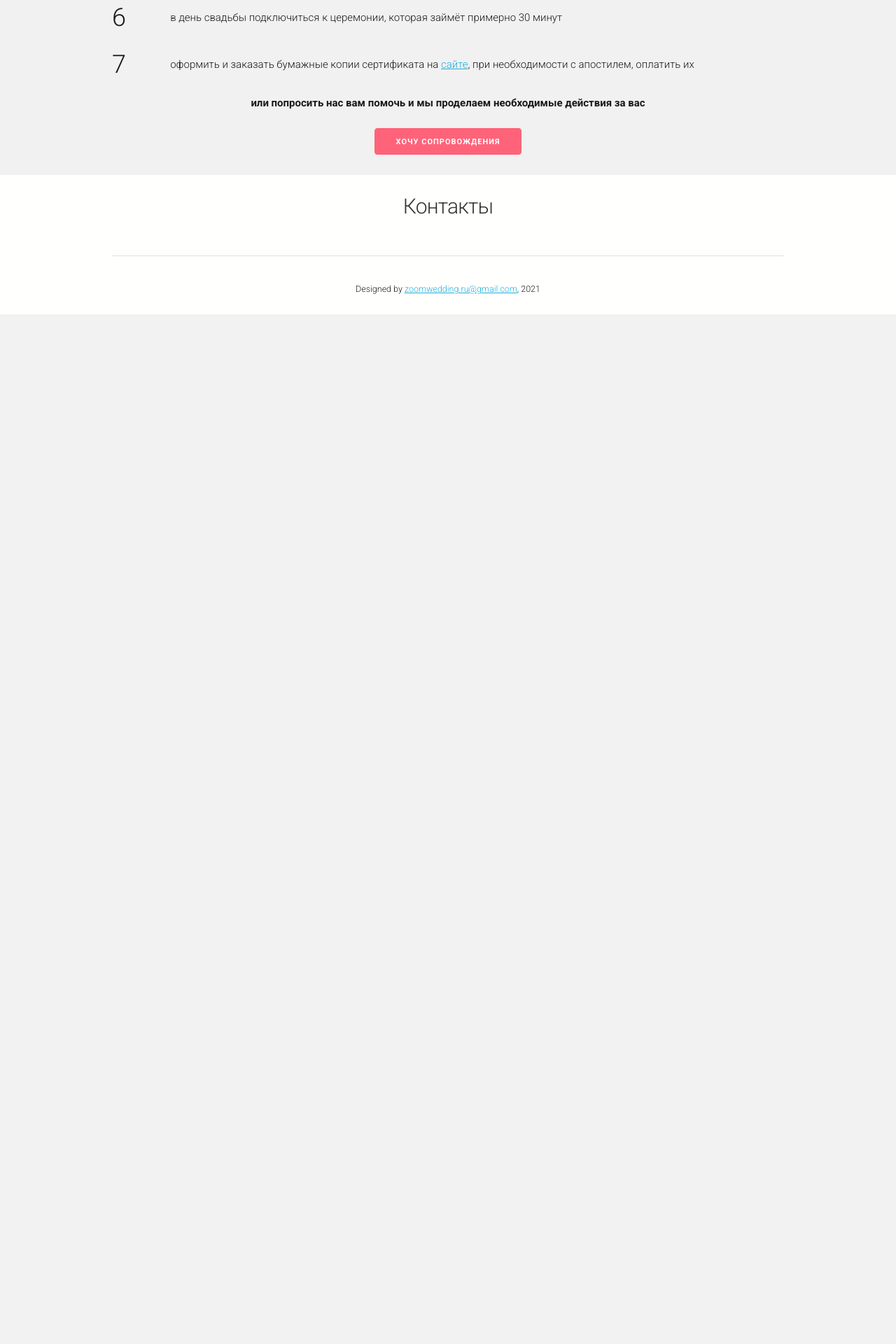
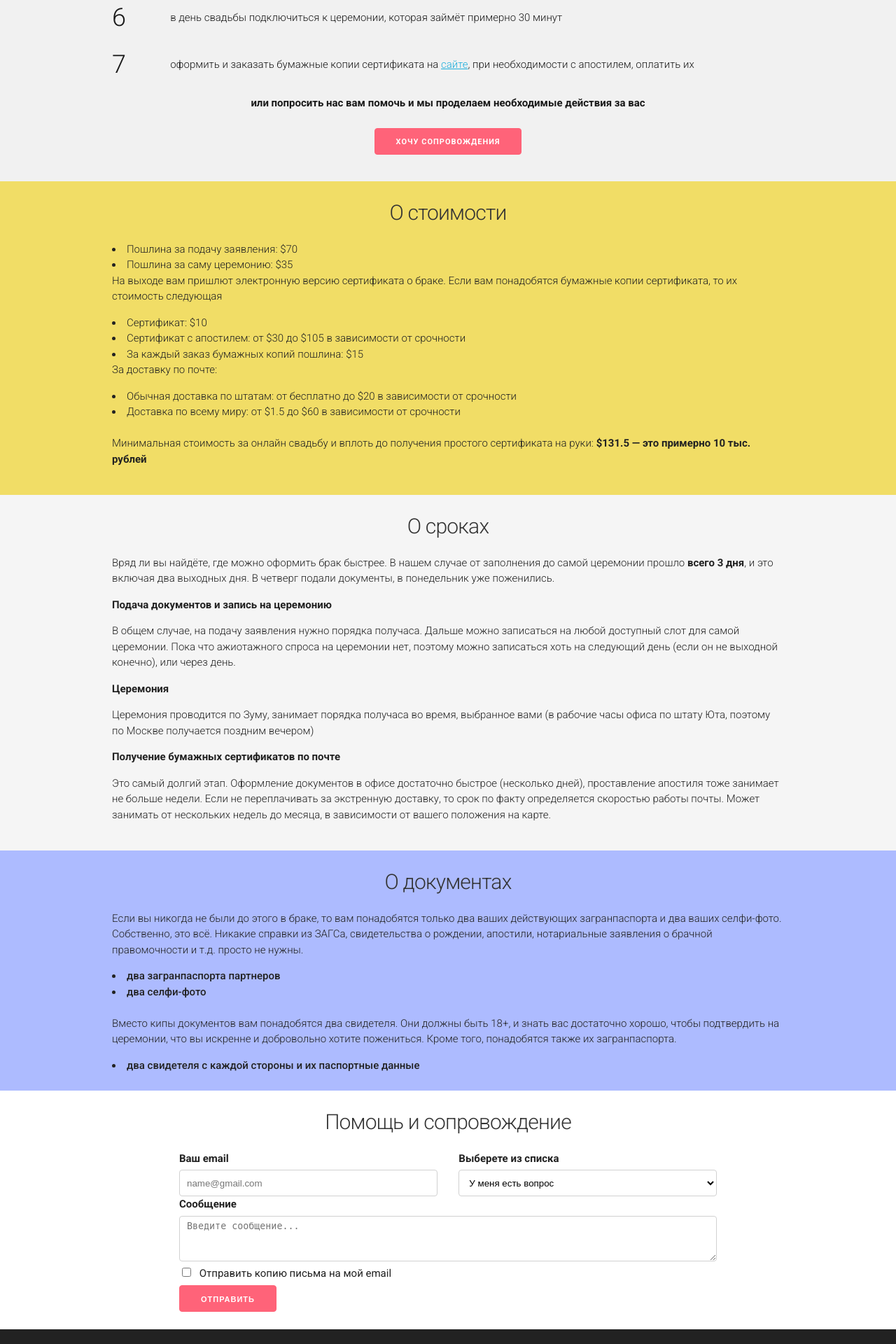
Before and after one commit to zoomwedding/zoomwedding.github.io, a PHP site: page / in a window 1280 px wide. Shown: the part 2158-4078 px from the top of the page at 70% size. Before the commit the page ends 2607 px from the top, so only its background shows below. Run offline with PHP 8.4, Linux system fonts and the light colour scheme; some libraries are stand-ins or nearby versions.

Commit message:
text pages done

```diff
--- a/css/custom.css
+++ b/css/custom.css
@@ -49,14 +49,35 @@ html, body {
 }
 
 .page-5 {
-    background-color: #f5f5f5;
+    background-color: #f1dd66;
     font-weight: 300;
     padding-top: 25px;
     padding-bottom: 25px;
 }
 
 .page-6 {
-	background-color: #fffffe;
+	background-color: #f5f5f5;
+	font-weight: 300;
+	padding-top: 25px;
+	padding-bottom: 25px;
+}
+
+.page-7 {
+	background-color: #4a69ff73;
+	font-weight: 300;
+	padding-top: 25px;
+	padding-bottom: 25px;
+}
+
+.page-8 {
+	background-color: #ffffff;
+	font-weight: 300;
+	padding-top: 25px;
+	padding-bottom: 25px;
+}
+
+.page-9 {
+	background-color: #222;
 	font-weight: 300;
 	padding-top: 25px;
 	padding-bottom: 25px;
@@ -117,6 +138,10 @@ html, body {
 	text-align: center;
 }
 
+.middle-w-text {
+	font-weight: 450;
+}
+
 .photo {
 	border-radius: 80px;
 	width: 140px;
@@ -147,7 +172,7 @@ html, body {
 	color: #3e3e3e;
 }
 
-.job {
+/*.job {
 	margin-bottom: 0.7rem;
 	color: #353535;
 	font-weight: 300;
@@ -199,7 +224,7 @@ html, body {
     display: block;
     margin-left: auto;
     margin-right: auto
-}
+}*/
 
 .img-01 {
 	max-height: 75px;
@@ -217,7 +242,7 @@ html, body {
 
 .sup-button {
 	margin-top: 1%;
-	margin-bottom: 3%;
+	margin-bottom: 4%;
 }
 
 .img-1 {
@@ -226,14 +251,20 @@ html, body {
 	border: 1px solid #dadada;
 }
 
-.img-l {text-align: right;}
+.foot {
+	float: right;
+    margin-top: 3%;
+    width: auto;
+}
+
+/*.img-l {text-align: right;}
 .wrapper {padding-bottom: 25px;}
 .contacts {font-size: 1.5rem; font-size: 3em; letter-spacing: 0.2em; text-align: center;}
 .foot {text-align: center;}
-.phone {font-size: 0.55em; letter-spacing: normal;}
-
+.phone {font-size: 0.55em; letter-spacing: normal;}*/
+/*
 .project {padding-top: 20px;}
-.project-2 {padding-bottom: 25px;}
+.project-2 {padding-bottom: 25px;}*/
 
 /*MOBILE
 ...............................................................*/
@@ -246,17 +277,19 @@ html, body {
 	.wrapper {display: table;}
 	.content-left {display: table-footer-group; text-align: left; padding-left: 0;}
 	.content-right {padding-right: 0;}
-	.img-l {display: table-header-group; float: none; text-align: center;}
-	.img-mob {text-align: center;}
-	.contact-icon {width: 13.3333333333%;}
+/*	.img-l {display: table-header-group; float: none; text-align: center;}
+	.img-mob {text-align: center;}*/
+/*	.contact-icon {width: 13.3333333333%;}
 	.contact-text {width: 82.6666666667%;}
 	.contacts {text-align: center; letter-spacing: 0.1em; padding-top: 0%; padding-left: 0%;}
-	.phone {font-size: 0.5em}
+	.phone {font-size: 0.5em}*/
 	.one.col.logotype-block {width: 80px; margin-left: 4%}
 	.eleven.col.logotype-text-block {width: auto; margin-left: 1%;}
+	.foot.six.col {width: auto;}
 }
 
 @media (max-width: 550px) {
 	.img-01 {max-width: 70%}
 	.main-button {margin-top: 6%;}
+	.foot.six.col {width: auto; margin-top: 6%;}
 }
--- a/index.html
+++ b/index.html
@@ -13,34 +13,6 @@
 	<script src="https://code.jquery.com/jquery-2.2.4.min.js" integrity="sha256-BbhdlvQf/xTY9gja0Dq3HiwQF8LaCRTXxZKRutelT44=" crossorigin="anonymous"></script>
 	<script src="https://code.jquery.com/ui/1.11.4/jquery-ui.min.js" integrity="sha256-xNjb53/rY+WmG+4L6tTl9m6PpqknWZvRt0rO1SRnJzw=" crossorigin="anonymous"></script>
 	<script src="https://use.fontawesome.com/12100a7f0e.js"></script>
-	<!-- Yandex.Metrika counter -->
-	<script type="text/javascript">
-		(function (d, w, c) {
-			(w[c] = w[c] || []).push(function() {
-				try {
-					w.yaCounter39498075 = new Ya.Metrika({
-						id:39498075,
-						clickmap:true,
-						trackLinks:true,
-						accurateTrackBounce:true
-					});
-				} catch(e) { }
-			});
-
-			var n = d.getElementsByTagName("script")[0],
-			s = d.createElement("script"),
-			f = function () { n.parentNode.insertBefore(s, n); };
-			s.type = "text/javascript";
-			s.async = true;
-			s.src = "https://mc.yandex.ru/metrika/watch.js";
-
-			if (w.opera == "[object Opera]") {
-				d.addEventListener("DOMContentLoaded", f, false);
-			} else { f(); }
-		})(document, window, "yandex_metrika_callbacks");
-	</script>
-	<noscript><div><img src="https://mc.yandex.ru/watch/39498075" style="position:absolute; left:-9999px;" alt="" /></div></noscript>
-	<!-- /Yandex.Metrika counter -->
 </head>
 
 <body>
@@ -189,35 +161,133 @@
 		</div>
 	</div>
 
+	<div class="page-5">
+		<div class="container">
+			<div class="row">
+				<div class="twelve col tit">
+					<h4>О стоимости</h4>
+				</div>
+			</div>
+
+			<div class="row">
+				<div class="twelve col">
+					<li>Пошлина за подачу заявления: $70 </li>
+					<li>Пошлина за саму церемонию: $35</li>
+					<p>На выходе вам пришлют электронную версию сертификата о браке. Если вам понадобятся бумажные копии сертификата, то их стоимость следующая </p>
+					<li>Сертификат: $10</li>
+					<li>Сертификат с апостилем: от $30 до $105 в зависимости от срочности</li>
+					<li>За каждый заказ бумажных копий пошлина: $15</li>
+					<p>За доставку по почте:</p>
+					<li>Обычная доставка по штатам: от бесплатно до $20 в зависимости от срочности</li>
+					<li>Доставка по всему миру: от $1.5 до $60 в зависимости от срочности</li>
+					<br>
+					<p>Минимальная стоимость за онлайн свадьбу и вплоть до получения простого сертификата на руки: <b>$131.5 — это примерно 10 тыс. рублей</b></p>
+				</div>
+			</div>
+
+		</div>
+	</div>
+
 	<div class="page-6">
 		<div class="container">
 			<div class="row">
 				<div class="twelve col tit">
-					<h4>Контакты</h4>
+					<h4>О сроках</h4>
 				</div>
 			</div>
 
-			<div class="row foot">
-				<hr>
+			<div class="row">
+				<div class="twelve col">
+					<p>Вряд ли вы найдёте, где можно оформить брак быстрее. В нашем случае от заполнения до самой церемонии прошло <b>всего 3 дня</b>, и это включая два выходных дня. В четверг подали документы, в понедельник уже поженились.</p>
+					<p><b>Подача документов и запись на церемонию</b></p>
+					<p>В общем случае, на подачу заявления нужно порядка получаса. Дальше можно записаться на любой доступный слот для самой церемонии. Пока что ажиотажного спроса на церемонии нет, поэтому можно записаться хоть на следующий день (если он не выходной конечно), или через день.</p>
+					<p><b>Церемония</b></p>
+					<p>Церемония проводится по Зуму, занимает порядка получаса во время, выбранное вами (в рабочие часы офиса по штату Юта, поэтому по Москве получается поздним вечером)</p>
+					<p><b>Получение бумажных сертификатов по почте</b></p>
+					<p>Это самый долгий этап. Оформление документов в офисе достаточно быстрое (несколько дней), проставление апостиля тоже занимает не больше недели. Если не переплачивать за экстренную доставку, то срок по факту определяется скоростью работы почты. Может занимать от нескольких недель до месяца, в зависимости от вашего положения на карте.</p>
+				</div>
+			</div>
+
+		</div>
+	</div>
+
+	<div class="page-7">
+		<div class="container">
+			<div class="row">
+				<div class="twelve col tit">
+					<h4>О документах</h4>
+				</div>
+			</div>
+
+			<div class="row">
+				<div class="twelve col">
+					<p>Если вы никогда не были до этого в браке, то вам понадобятся только два ваших действующих загранпаспорта и два ваших селфи-фото. Собственно, это всё. Никакие справки из ЗАГСа, свидетельства о рождении, апостили, нотариальные заявления о брачной правомочности и т.д. просто не нужны.</p>
+					<li class="middle-w-text">два загранпаспорта партнеров</li>
+					<li class="middle-w-text">два селфи-фото</li>
+					<br>
+					<p>Вместо кипы документов вам понадобятся два свидетеля. Они должны быть 18+, и знать вас достаточно хорошо, чтобы подтвердить на церемонии, что вы искренне и добровольно хотите пожениться. Кроме того, понадобятся также их загранпаспорта.</p>
+					<li class="middle-w-text">два свидетеля с каждой стороны и их паспортные данные</li>
+				</div>
+			</div>
+
+		</div>
+	</div>
+
+	<div class="page-8">
+		<div class="container">
+			<div class="row">
+				<div class="twelve col tit">
+					<h4>Помощь и сопровождение</h4>
+				</div>
+			</div>
+
+			<div class="container">
+
+				<form>
+
+				  <div class="row">
+				    <div class="six col">
+				      <label for="exampleEmailInput">Ваш email</label>
+				      <input class="utilite-full" type="email" placeholder="name@gmail.com" id="exampleEmailInput">
+				    </div>
+				    <div class="six col">
+				      <label for="exampleRecipientInput">Выберете из списка</label>
+				      <select class="utilite-full" id="exampleRecipientInput">
+				        <option value="Option 1">У меня есть вопрос</option>
+				        <option value="Option 2">Хочу получить сопровождение</option>
+				        <option value="Option 3">Другое</option>
+				      </select>
+				    </div>
+				  </div>
+
+				  <label for="exampleMessage">Сообщение</label>
+				  <textarea class="utilite-full" placeholder="Введите сообщение..." id="exampleMessage"></textarea>
+				  <label class="example-send-yourself-copy">
+				    <input type="checkbox">
+				    <span class="label-body">Отправить копию письма на мой email</span>
+				  </label>
+				  <input class="button-primary" type="submit" value="Отправить">
+
+				</form>
+
+			</div>
+
+		</div>
+	</div>
+
+	<div class="page-9">
+		<div class="row">
+			<div class="one col logotype-block">
+				<img class="utilite-full logotype-size" src="img/team_logo.png">
+			</div>
+			<div class="five col logotype-text-block">
+				<p class="logotype-text">Zoom Wedding Team</p>
+			</div>
+			<div class="six col foot">
 				<small>Designed by <a href="mailto:zoomwedding.ru@gmail.com">zoomwedding.ru@gmail.com</a>, 2021</small>
 			</div>
 		</div>
 	</div>
 
-	<script type="text/javascript">
-		var vid = document.getElementById('myvid');
-		vid.pause();
-		var intervalID = window.setInterval(myCallback, 1000);
-		function myCallback() {
-			window.onscroll = function(){
-				if ((window.pageYOffset > 2300) && (window.pageYOffset < 2900)){
-					vid.play();
-				} else {
-					vid.pause();
-				};
-			};
-		}
-	</script>
-
 </body>
 </html>
```
Also changed, not shown: 1 other file.
